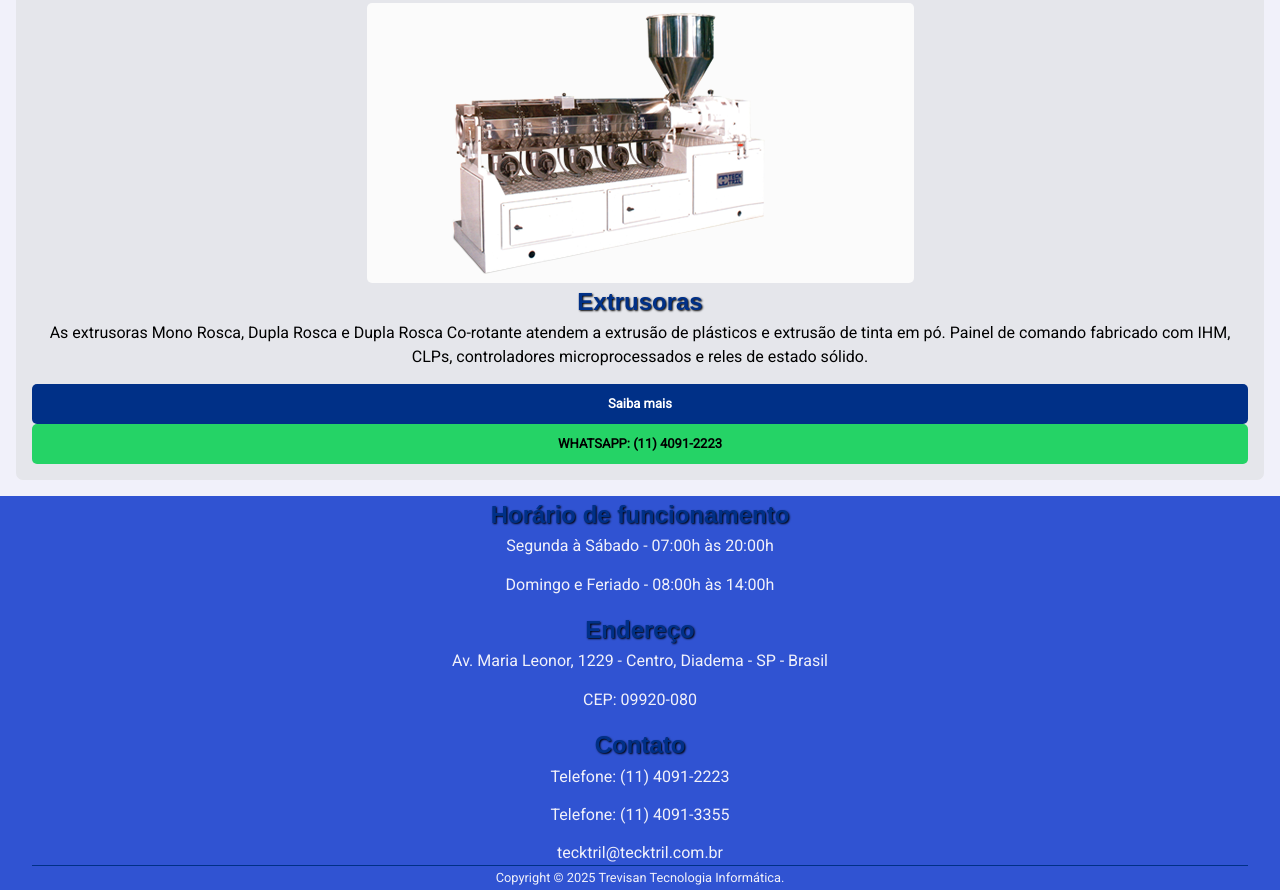
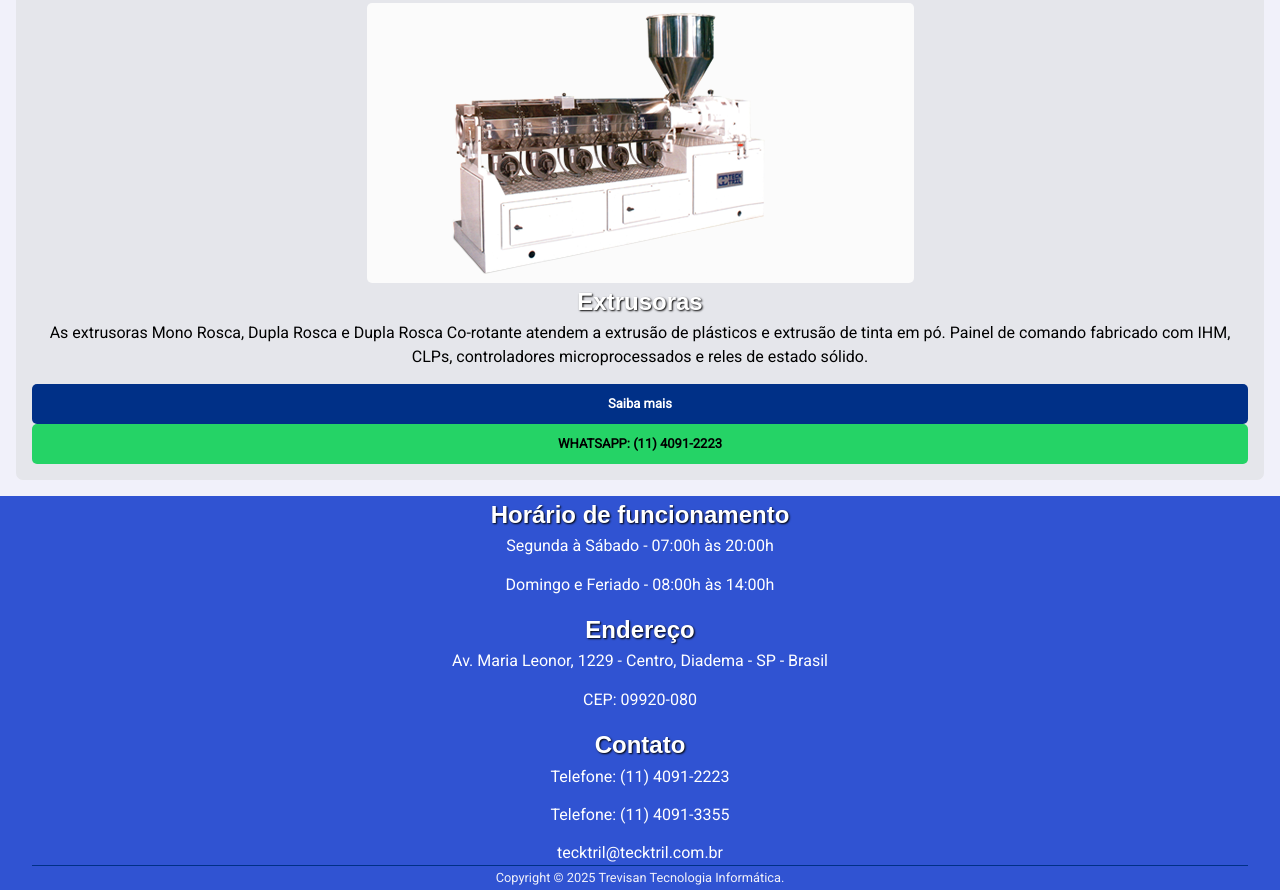
Before and after one commit to xmvcosta/tecktril2.0, a plain HTML site: page index.html in a window 1280 px wide. Shown: the part 296-1186 px from the top of the page. Drawn offline with Linux system fonts and the light colour scheme.

Commit message:
tti 28032025 15:41

```diff
--- a/css/style.css
+++ b/css/style.css
@@ -91,7 +91,7 @@ main{
   margin-top: 1em;
 }
 
-.produto-item p{
+.produto-item p, h3 {
   color: #000;
 }
 
@@ -130,18 +130,20 @@ main{
   }
 
 /* RODAPE*/
-#rodape-index{
+footer{
   background-color: #3053D2;
 }
 
-#rodape-index a{
+footer a{
   display: block;
   /* color: red; */
 
 }
 
-#rodape-itens a, p{
+footer a, p, h3{
   text-align: center;
+  color: white;
+
 }
 
 #copyright{
```
